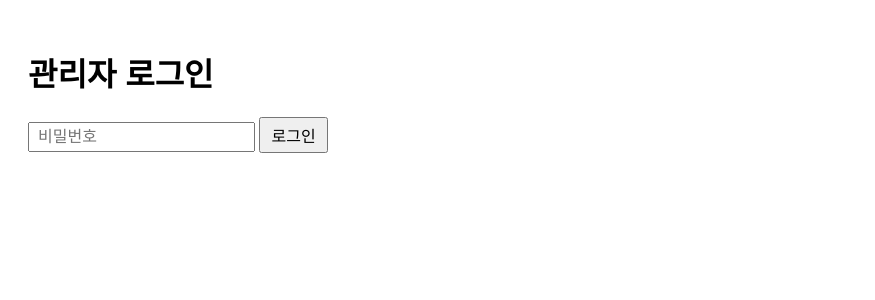
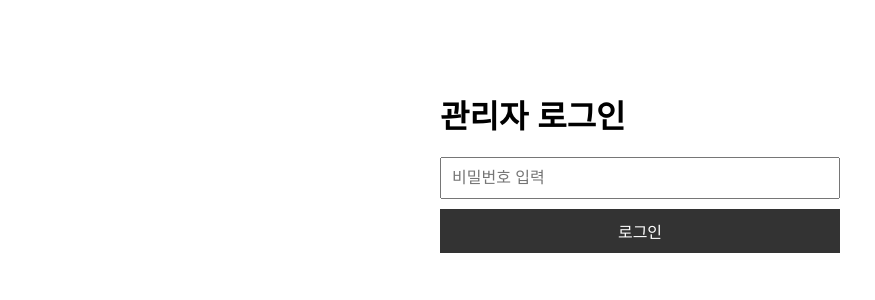
Before and after one commit to Tlqkf19373/da-eun-private-gallery2, a Flask app: template templates/admin.html in a window 1280 px wide. Shown: the top 300 px of the page, without its empty margins (0-875 px from the left). Run offline with Flask 3, Linux system fonts and the light colour scheme; the template is opened without the code that fills it, so the values that code supplies are empty.

Commit message:
Update admin.html

```diff
--- a/templates/admin.html
+++ b/templates/admin.html
@@ -5,15 +5,30 @@
     <meta name="viewport" content="width=device-width, initial-scale=1.0">
     <title>관리자 로그인</title>
     <style>
-        body { font-family: sans-serif; padding: 20px; }
-        input { font-size: 1rem; padding: 4px 8px; }
-        button { padding: 4px 10px; font-size: 1rem; }
+        body { font-family: sans-serif; padding: 20px; max-width: 400px; margin: 50px auto; }
+        h1 { margin-bottom: 20px; }
+        input, button {
+            font-size: 1rem;
+            padding: 10px;
+            width: 100%;
+            margin-bottom: 10px;
+            box-sizing: border-box;
+        }
+        button {
+            background-color: #333;
+            color: white;
+            border: none;
+            cursor: pointer;
+        }
+        button:hover {
+            background-color: #555;
+        }
     </style>
 </head>
 <body>
     <h1>관리자 로그인</h1>
-    <form action="{{ url_for('login') }}" method="post">
-        <input type="password" name="password" placeholder="비밀번호">
+    <form method="post" action="{{ url_for('login') }}">
+        <input type="password" name="password" placeholder="비밀번호 입력" required>
         <button type="submit">로그인</button>
     </form>
 </body>
```
